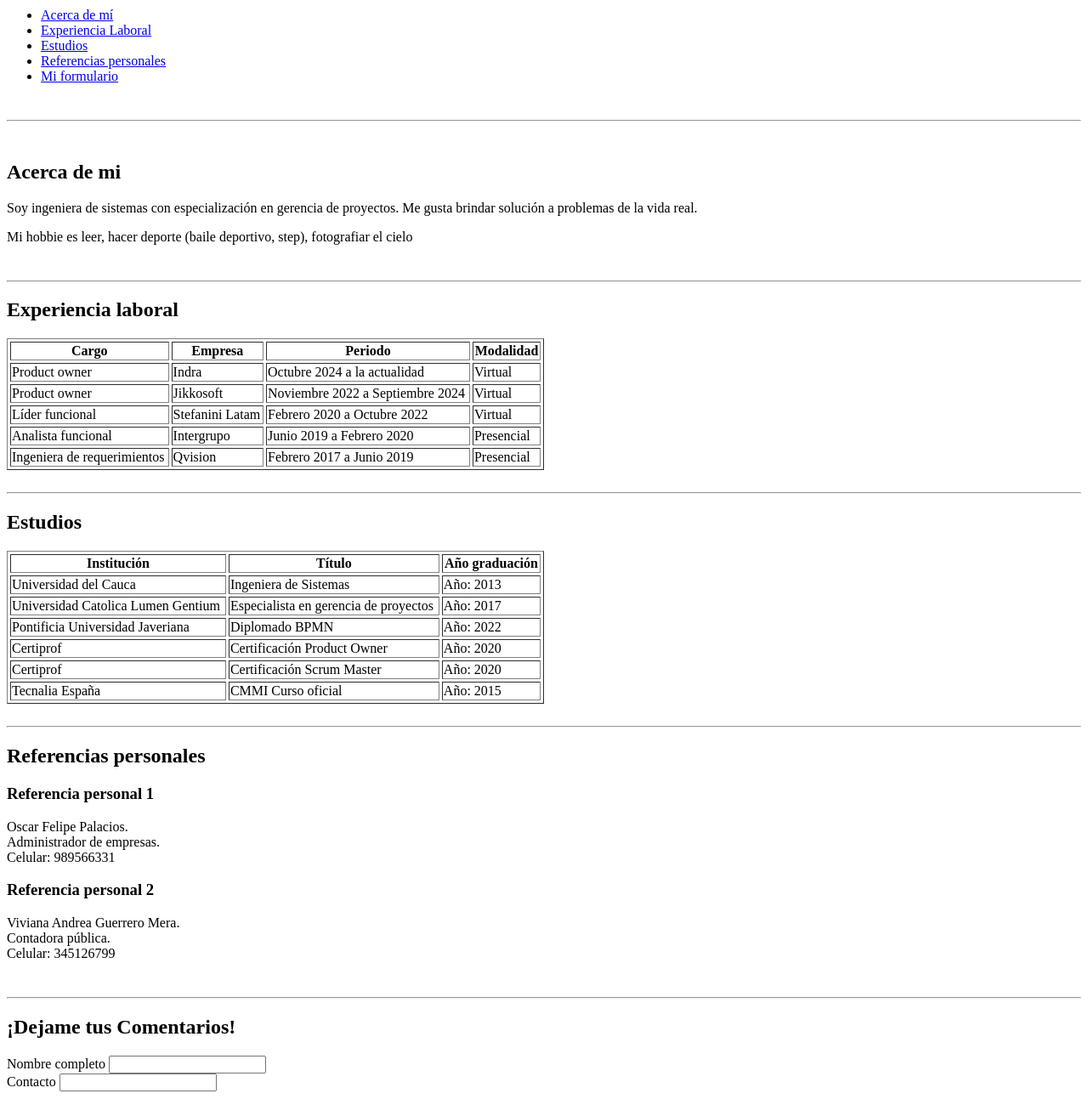
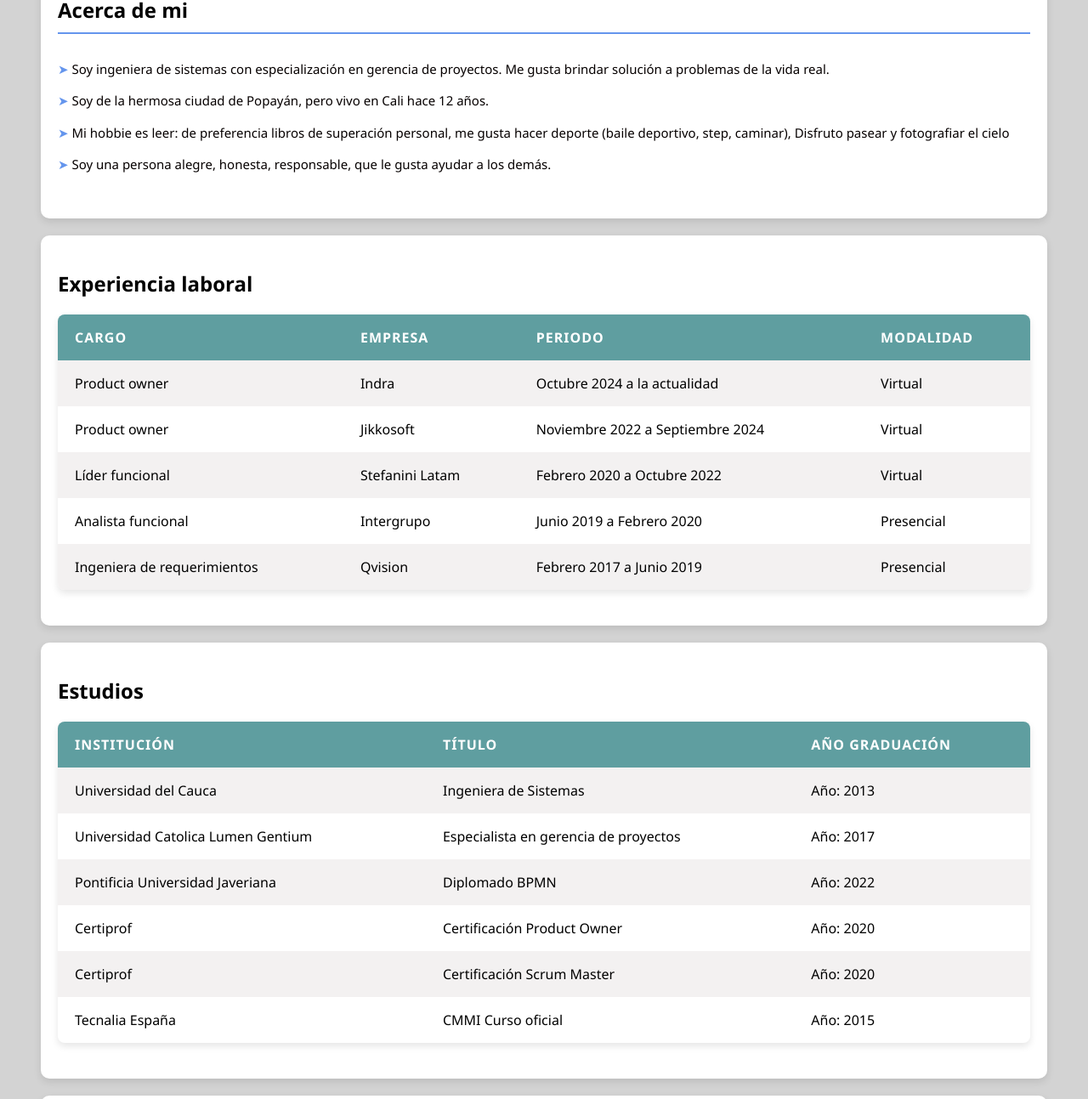
Before and after one commit to gabilo88/HojaDeVida, a plain HTML site: page index.html in a window 1280 px wide. Shown: the part 523-1816 px from the top of the page at 85% size. Drawn offline with Linux system fonts and the light colour scheme; a script that the page names is missing.

Commit message:
Se agrega hoja de estilos, imagen linkedIn, se ajusta index.html

```diff
--- a/index.html
+++ b/index.html
@@ -3,17 +3,19 @@
   <head>
     <meta charset="UTF-8">
     <title>Hoja de vida</title>
+    <link rel="stylesheet" href="style.css">
   </head>
   <body>
     <header>
         <img src="Foto perfil.jpg" alt="Imagen de ejemplo" width="20%" height="20%">
         <h1>Gaby Lorena Guerrero Mera</h1>
-        <p>gaby.guerrero.ttv.717@unilibre.edu.co</p>
+        gaby.guerrero.ttv.717@unilibre.edu.co
+        <a href="https://www.linkedin.com/in/gaby-lorena-guerrero-mera-7ba958112/" target="_blank" class="social-linkedin">
+                  <img src="logoLinkedin.png" alt="LinkedIn">
+           </a>
     </header>
 
-    <hr>
     <nav>
-        <h2> Indice </h2>
         <ul>
             <li><a href="#acerca"> Acerca de mí </a></li>
             <li><a href="#experiencia"> Experiencia Laboral </a></li>
@@ -22,20 +24,21 @@
             <li><a href="#Miformulario"> Mi formulario</a></li>
         </ul>
     </nav>
-    <br>
-    <hr>
-    <br>
+
     <section id="acerca">
         <h2>Acerca de mi</h2>
         <p> Soy ingeniera de sistemas con especialización en gerencia de proyectos.
           Me gusta brindar solución a problemas de la vida real.</p>
-          <p>Mi hobbie es leer, hacer deporte (baile deportivo, step), fotografiar el cielo</p>
-          <br><hr>
+          <p>Soy de la hermosa ciudad de Popayán, pero vivo en Cali hace 12 años.</p>
+          <p>Mi hobbie es leer: de preferencia libros de superación personal, me gusta
+            hacer deporte (baile deportivo, step, caminar), Disfruto pasear y fotografiar el cielo</p>
+          <p>Soy una persona alegre, honesta, responsable, que le gusta ayudar a los demás.</p>
+          <br>
         </section>
 
     <section id="experiencia">
             <h2>Experiencia laboral</h2>
-             <table border="=1" cellpaging="8" cellspacing="3" width="50%">
+             <table>
                   <tr>
                     <th>Cargo</th>
                     <th>Empresa</th>
@@ -73,12 +76,12 @@
                     <td>Presencial</td>
                   </tr>
               </table>
-            <br><hr>
+            <br>
     </section>
 
     <section id="estudios">
             <h2>Estudios</h2>
-             <table border="=1" cellpaging="8" cellspacing="3" width="50%">
+             <table>
                   <tr>
                     <th>Institución</th>
                     <th>Título</th>
@@ -115,7 +118,7 @@
                     <td>Año: 2015</td>
                   </tr>
               </table>
-            <br><hr>
+            <br>
     </section>
 
     <section id="referencias">
@@ -124,8 +127,6 @@
             <p>Oscar Felipe Palacios. <br> Administrador de empresas. <br> Celular: 989566331</p>
             <h3>Referencia personal 2</h3>
             <p>Viviana Andrea Guerrero Mera. <br> Contadora pública. <br>Celular: 345126799</p>
-            <br>
-            <hr>
     </section>
 
     <section id="Miformulario">
@@ -142,7 +143,6 @@
     </section>
 
     <footer>
-      <br><br>
       <p>2025 Gestión hoja de vida. Todos los derechos reservados</p>
       <p>Santiago de Cali, Valle del Cauca, Colombia</p>
     </footer>
--- /dev/null
+++ b/style.css
@@ -0,0 +1,201 @@
+body {
+      font-family: 'Segoe UI',Verdana, Tahoma, Geneva, sans-serif;
+      background-color: lightgray ; /*#f5f5f5*/
+      padding: 40px;
+    }
+
+/*ESTILOS PARA EL ENCABEZADO*/
+header {
+      display: flex;
+      flex-direction: column;
+      align-items: center;
+      background-color: #ffffff;
+      padding: 20px;
+      border-radius: 10px;
+      box-shadow: 0 2px 6px rgba(0, 0, 0, 0.1);
+      margin-bottom: 2px;
+}
+
+/*ESTILOS EN LA IMAGEN DEL ENCABEZADO*/
+header img {
+      width: 150px;
+      height: 200px;
+      border-radius: 20%;
+      margin-bottom: 5px;
+}
+
+/*ESTILO PARA EL TITULO QUE CONTIENE MI NOMBRE*/
+header h1 {
+      margin: 0;
+      font-size: 1.8rem;
+      color:#555;
+}
+
+.social-linkedin img {
+      width: 82px;               /* Tamaño pequeño */
+      height: 42px;              /* Mantiene proporción cuadrada */
+      border-radius: 6px;        /* Bordes ligeramente redondeados */
+      transition: transform 0.3s, opacity 0.3s;
+}
+
+/* ESTILOS PARA LA NAVEGACION - MENU*/
+ul {
+  list-style-type: none;
+  margin: 0;
+  padding: 0;
+  overflow: hidden;
+  background-color: cornflowerblue;
+}
+
+li {
+  float: left;
+}
+
+li a {
+  display: block;
+  color: white;
+  text-align: center;
+  padding: 14px 16px;
+  text-decoration: none;
+}
+
+li a:hover {
+  background-color: DarkSlateBlue ;
+}
+
+
+/*ESTILOS PARA LA SESION ACERCA DE MI*/
+#acerca {
+      background-color: #ffffff;
+      padding: 20px;
+      border-radius: 10px;
+      box-shadow: 0 4px 10px rgba(0, 0, 0, 0.1);
+      max-width: 100%;
+      margin-top: 20px;
+}
+
+#acerca h2 {
+      border-bottom: 2px solid cornflowerblue;
+      padding-bottom: 10px;
+      margin-bottom: 30px;
+}
+
+#acerca p {
+      font-size: 15px;
+      line-height: 1.5;
+      margin-bottom: 10px;
+      color: #060000;
+}
+
+#acerca p::before {
+    content: "➤ ";
+    color: cornflowerblue;
+}
+
+
+#experiencia, #estudios {
+      background-color: #ffffff;
+      padding: 20px;
+      border-radius: 10px;
+      box-shadow: 0 4px 10px rgba(0, 0, 0, 0.1);
+      max-width: 100%;
+      margin-top: 20px;
+      margin-bottom: 20px;
+}
+
+
+
+/*ESTILOS TABLAS*/
+ table {
+      width: 100%;
+      border-collapse: collapse;
+      background-color: #fff;
+      box-shadow: 0 4px 8px rgba(0,0,0,0.1);
+      border-radius: 8px;
+      overflow: hidden;
+    }
+
+th, td {
+      padding: 16px 20px;
+      text-align: left;
+    }
+
+th {
+      background-color: cadetblue;
+      color: #ffffff;
+      text-transform: uppercase;
+      letter-spacing: 1px;
+    }
+
+tr:nth-child(even) {
+      background-color: #f3f1f1;
+    }
+
+/*ESTILOS DE LAS REFERENCIAS*/
+
+#referencias {
+      background-color: #ffffff;
+      padding: 20px;
+      border-radius: 10px;
+      box-shadow: 0 4px 10px rgba(0, 0, 0, 0.1);
+      max-width: 100%;
+      margin: 0 auto;
+}
+
+#referencias h2 {
+      border-bottom: 2px solid cornflowerblue;
+      padding-bottom: 10px;
+      margin-bottom: 30px;
+}
+
+ #referencias h3 {
+      margin-top: 30px;
+      color: #34495e;
+      font-size: 20px;
+}
+
+#referencias p {
+      margin: 10px 0 20px;
+      line-height: 1.5;
+      background-color: #f9f9f9;
+      padding: 15px;
+      border-left: 4px solid cornflowerblue;
+      border-right: 4px solid cornflowerblue;
+      border-radius: 6px;
+}
+
+
+/*ESTILOS DEL FORMULARIO*/
+#Miformulario {
+      background-color: #ffffff;
+      padding: 20px;
+      border-radius: 10px;
+      box-shadow: 0 4px 10px rgba(0, 0, 0, 0.1);
+      max-width: 100%;
+      margin-top: 20px;
+      margin-bottom: 20px;
+}
+
+label {
+      display: block;
+      margin: 10px 0;
+      font-weight: bold;
+      color: gray;
+}
+
+input{
+      padding: 8px;
+      margin-top: 3px;
+      border: 2px solid #ddd;
+      border-radius: 8px;
+      font-size: 14px;
+      transition: border 0.5s;
+}
+
+/*ESTILOS DEL PIE DE PAGINA*/
+footer {
+      background-color: cornflowerblue; /*2c3e50*/
+      color: #ecf0f1;
+      padding: 10px 20px;
+      text-align: center;
+}
```
Also changed, not shown: logoLinkedin.png (added).
